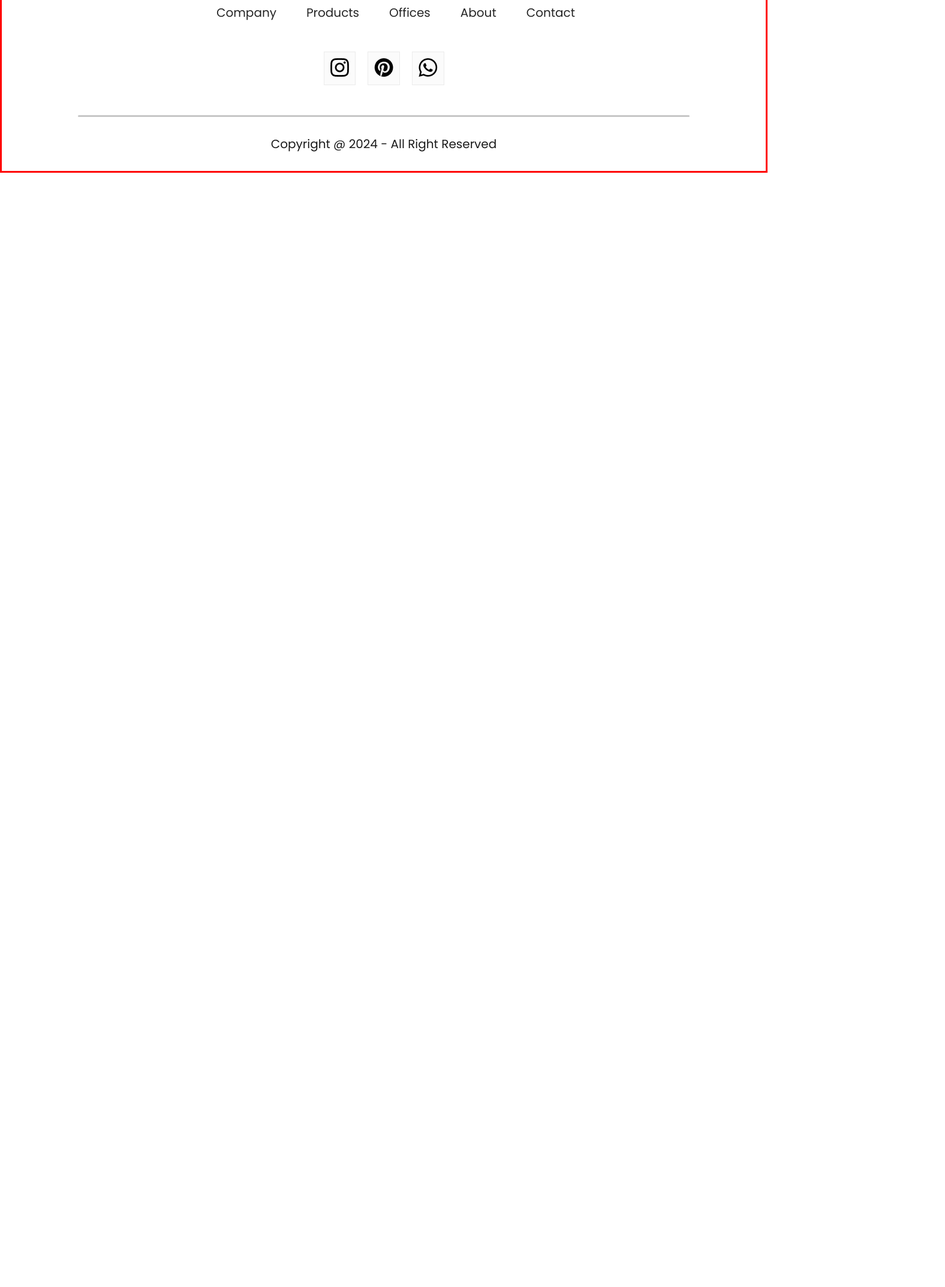
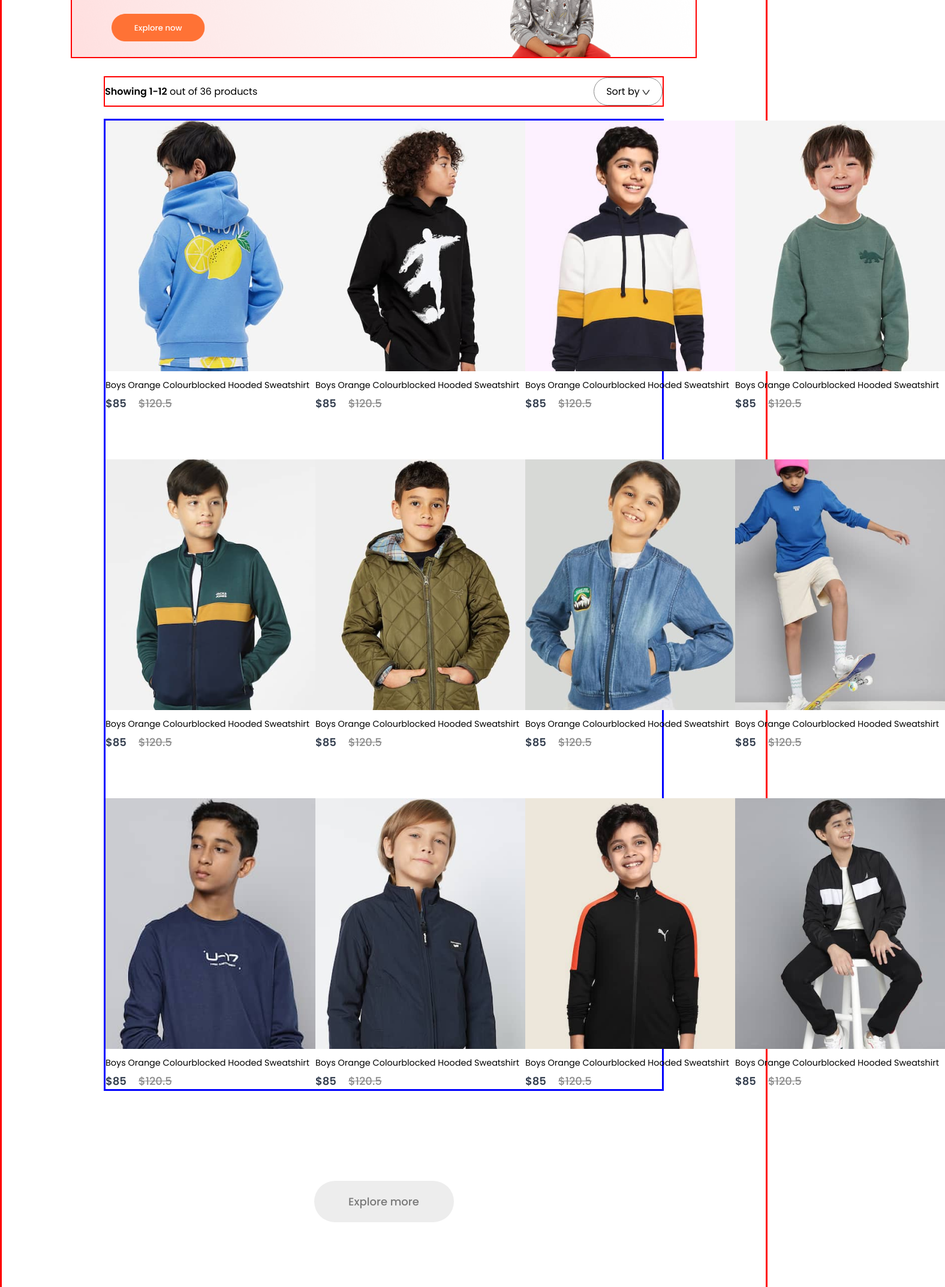
Before and after one commit to Raviegupta/e-comm-app, a React (Create React App) app: page /kids in a window 1280 px wide. Shown: the part 260-2406 px from the top of the page at 60% size, 1576 px wide, since content can reach past the window. Before the commit the page ends 800 px from the top, so only its background shows below. Built offline with nearby package versions, Linux system fonts and the light colour scheme.

Commit message:
ShopCategory Component, useContext Hook

```diff
--- a/src/App.js
+++ b/src/App.js
@@ -6,6 +6,10 @@
 import Cart from './Pages/Cart';
 import LoginSignup from './Pages/LoginSignup';
 import Footer from './Components/Footer/Footer';
+
+import men_banner from './Components/Assets/banner_mens.png';
+import women_banner from './Components/Assets/banner_women.png';
+import kid_banner from './Components/Assets/banner_kids.png';
 
 
 function App() {
@@ -16,9 +20,9 @@
 
         <Routes>
           <Route path='/' element={<Shop />} />
-          <Route path='/mens' element={<ShopCategory category='mens' />} />
-          <Route path='/womens' element={<ShopCategory category='womens' />} />
-          <Route path='/kids' element={<ShopCategory category='kids' />}/>
+          <Route path='/mens' element={<ShopCategory category='men' banner={men_banner} />} />
+          <Route path='/womens' element={<ShopCategory category='women' banner={women_banner} />} />
+          <Route path='/kids' element={<ShopCategory category='kid' banner={kid_banner} />}/>
 
           <Route path='product' element={<Product />}>
             <Route path=':productId' element={<Product />}/>
--- /dev/null
+++ b/src/Context/ShopContext.jsx
@@ -0,0 +1,16 @@
+import { createContext } from "react";
+import all_product from '../Components/Assets/all_product';
+
+export const ShopContext = createContext(null);
+
+const ShopContextProvider = (props) => {
+    const contextValue = {all_product};
+
+    return (
+        <ShopContext.Provider value={contextValue}>
+            {props.children}
+        </ShopContext.Provider>
+    )
+}
+
+export default ShopContextProvider;
--- a/src/Pages/CSS/ShopCategory.css
+++ b/src/Pages/CSS/ShopCategory.css
@@ -0,0 +1,47 @@
+.shopcategory-banner {
+    border: 2px solid red;
+    display: block;
+    margin: 30px auto;
+    width: 82%;
+}
+
+.shopcategory-indexSort {
+    border: 2px solid red;
+    display: flex;
+    margin: 0px 170px;
+    justify-content: space-between;
+    align-items: center;
+}
+
+.shopcategory-sort {
+    padding: 10px 20px;
+    border-radius: 40px;
+    border: 1px solid #888;
+}
+
+.shopcategory-indexSort p span {
+    font-weight: 600;
+}
+
+.shopcategory-products {
+    display: grid;
+    grid-template-columns: 1fr 1fr 1fr 1fr;
+    row-gap: 80px;
+    margin: 20px 170px;
+    border: 3px solid blue;
+}
+
+.shop-category-loadmore {
+    display: flex;
+    justify-content: center;
+    align-items: center;
+    margin: 150px auto;
+    width: 233px;
+    height: 69px;
+    border-radius: 75px;
+    background-color: #ededed;
+    color: #787878;
+    font-size: 18px;
+    font-weight: 500;
+    cursor: pointer;
+}
--- a/src/Pages/ShopCategory.jsx
+++ b/src/Pages/ShopCategory.jsx
@@ -1,8 +1,42 @@
+import { useContext } from 'react'
+import './CSS/ShopCategory.css'
+import { ShopContext } from '../Context/ShopContext';
+import dropdown_icon from '../Components/Assets/dropdown_icon.png';
+import Item from '../Components/Items/Item';
+
+const ShopCategory = (props) => {
+  const {all_product} = useContext(ShopContext);
+  console.log(all_product)
 
 
-const ShopCategory = () => {
   return (
-    <div>ShopCategory</div>
+    <div className="shop-category">
+      <img className='shopcategory-banner' src={props.banner} alt="" />
+
+      <div className="shopcategory-indexSort">
+        <p><span>Showing 1-12</span> out of 36 products</p>
+        <div className="shopcategory-sort">
+          Sort by <img src={dropdown_icon} alt="" />
+        </div>
+      </div>
+
+      <div className="shopcategory-products">
+        {
+          all_product.map((item, index)=>{
+            if(props.category === item.category) {
+              return <Item key={item.id} id={item.id} name={item.name} image={item.image} new_price={item.new_price} old_price={item.old_price}/>
+            } else {
+              return null;
+            }
+          })
+        }
+      </div>
+
+
+      <div className="shop-category-loadmore">
+        Explore more
+      </div>
+    </div>
   )
 }
 
--- a/src/index.css
+++ b/src/index.css
@@ -13,7 +13,7 @@
 
   font-family: 'Poppins', sans-serif;
 
-  /* max-width: 1440px; */
+  /* max-width: 1920px; */
   /* margin-left: auto; */
   /* margin-right: auto; */
   border: 3px solid red;
--- a/src/index.js
+++ b/src/index.js
@@ -3,11 +3,14 @@
 import './index.css';
 import App from './App';
 import reportWebVitals from './reportWebVitals';
+import ShopContextProvider from './Context/ShopContext';
 
 const root = ReactDOM.createRoot(document.getElementById('root'));
 root.render(
   <React.StrictMode>
-    <App />
+    <ShopContextProvider>
+      <App />
+    </ShopContextProvider>
   </React.StrictMode>
 );
 
```
